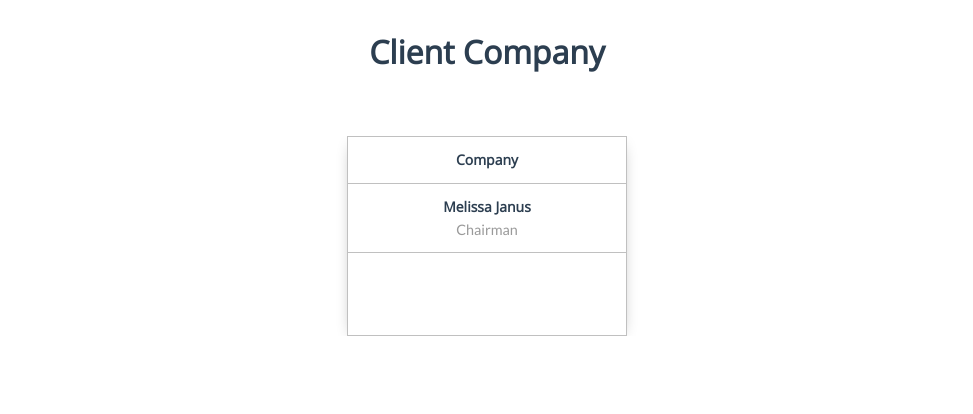
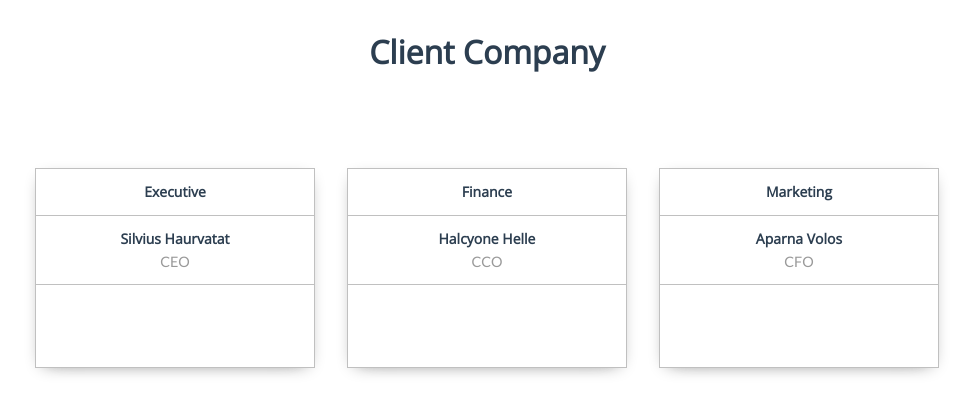
Before and after one commit to dannyk08/anattadesign, a Vue app: page / in a window 1280 px wide. Shown: the top 414 px of the page, without its empty margins (153-1126 px from the left). Built offline with nearby package versions, Linux system fonts and the light colour scheme.

Commit message:
save new template refactoring; needs: recursive rendering

```diff
--- a/src/App.vue
+++ b/src/App.vue
@@ -13,7 +13,7 @@ export default {
   },
   data() {
     return {
-      company: companyEmployees
+      company: companyEmployees.employees[0]
     };
   }
 };
@@ -39,7 +39,8 @@ $variables-map: (
   green-color-lighter: lighten($green, 25%),
   node-highlight-height: 2rem,
   node-border-height: 1px,
-  node-header-background-color: $green
+  node-header-background-color: $green,
+  node-card-info-min-height: 12.5rem
 );
 
 :root {
--- a/src/components/Company.vue
+++ b/src/components/Company.vue
@@ -1,24 +1,53 @@
 <template>
   <main class="company">
     <h1 class="company__name">Client Company</h1>
-    <EmployeeCarouselSlot
-      :isCarousel="!!company.employees && !!company.employees.length"
+    <div class="carousel-container">
+      <EmployeeCardCarouselSlot
+        :isCarousel="!!company.employees && company.employees.length > 3"
         :slotName="carouselSlotName"
       >
-      <Employee
+        <!-- <Employee
       :isNode="false"
       v-for="employee in company.employees"
       :key="employee.id"
       :employee="employee"
       :id="employee.id"
+        />-->
+        <!-- <EmployeeCards :slotName="carouselSlotName"/> -->
+        <EmployeeCard
+          :key="employee.id"
+          v-for="(employee, index) in company.employees"
+          :employeeInfo="employee.info"
+          :showEmployees="false"
+          @toggleEmployees="toggleEmployees(index)"
         />
-    </EmployeeCarouselSlot>
+      </EmployeeCardCarouselSlot>
+    </div>
+
+    <div
+      class="carousel-container"
+      v-if="clickedEmployee !== null && containsEmployees(company.employees[clickedEmployee])"
+    >
+      <EmployeeCardCarouselSlot
+        :isCarousel="!!company.employees[clickedEmployee].employees && company.employees[clickedEmployee].employees.length > 3"
+        :slotName="company.employees[clickedEmployee].id"
+      >
+        <EmployeeCard
+          :key="childEmployee.id"
+          v-for="childEmployee in company.employees[clickedEmployee].employees"
+          :employeeInfo="childEmployee.info"
+          :showEmployees="false"
+          @toggleEmployees="toggleEmployees(childEmployee.id)"
+        />
+      </EmployeeCardCarouselSlot>
+    </div>
   </main>
 </template>
 
 <script>
-import Employee from "./Employee.vue";
-import EmployeeCarouselSlot from "./EmployeeCarouselSlot.vue";
+import EmployeeCardCarouselSlot from "./EmployeeCardCarouselSlot.vue";
+import EmployeeCards from "./EmployeeCards.vue";
+import EmployeeCard from "./EmployeeCard.vue";
 
 export default {
   name: "ad-company",
@@ -37,8 +66,27 @@ export default {
     }
   },
   components: {
-    EmployeeCarouselSlot,
-    Employee
+    EmployeeCardCarouselSlot,
+    EmployeeCards,
+    EmployeeCard
+  },
+  data() {
+    return {
+      showEmployees: false,
+      clickedEmployee: null
+    };
+  },
+  methods: {
+    containsEmployees(employee = { employees: [] }) {
+      return employee.employees && !!employee.employees.length;
+    },
+    toggleEmployees(id) {
+      // if (this.employee.employees.length) {
+      // console.log({ event, clickedEmployee: this.clickedEmployee });
+      this.clickedEmployee = id;
+      this.showEmployees = !this.showEmployees;
+      // }
+    }
   }
 };
 </script>
@@ -52,4 +100,9 @@ export default {
     text-align: center;
   }
 }
+.carousel-container {
+  display: flex;
+  flex-direction: column;
+  align-items: center;
+}
 </style>
--- a/src/components/Employee.vue
+++ b/src/components/Employee.vue
@@ -1,12 +1,15 @@
 <template>
-  <div class="employee" :class="{'is-node': isNode}">
-    <EmployeeCard
+  <div
+    class="employee"
+    :class="{'is-node': isNode, 'holds-carousel': employee.employees.length && employee.employees.length > 3}"
+  >
+    <!-- <EmployeeCard
       @toggleEmployees="toggleEmployees()"
       :showEmployees="showEmployees"
       :employeeInfo="employee.info"
-    />
-    <EmployeeCarouselSlot
-      :isCarousel="!!employee.employees && !!employee.employees.length"
+    />-->
+    <!-- <EmployeeCarouselSlot
+      :isCarousel="employee.employees.length && employee.employees.length > 3"
       :slotName="{id}"
       v-if="employee.employees.length && showEmployees"
     >
@@ -17,18 +20,18 @@
         :employee="employee"
         :id="employee.id"
       />
-    </EmployeeCarouselSlot>
+    </EmployeeCarouselSlot>-->
   </div>
 </template>
 
 <script>
 import EmployeeCard from "./EmployeeCard.vue";
-import EmployeeCarouselSlot from "./EmployeeCarouselSlot.vue";
+// import EmployeeCarouselSlot from "./EmployeeCarouselSlot.vue";
 
 export default {
   name: "ad-employee",
   components: {
-    EmployeeCarouselSlot,
+    // EmployeeCarouselSlot,
     EmployeeCard
   },
   props: {
@@ -68,48 +71,53 @@ export default {
 
 <style lang="scss" scoped>
 .employee {
-  display: flex;
-  flex-direction: column;
-  align-items: center;
+  // display: flex;
+  // flex-direction: column;
+  // align-items: center;
+  // flex: 1;
 
-  &.is-node {
-    padding-top: var(--node-highlight-height);
-    padding-bottom: var(--node-highlight-height);
-    position: relative;
-    flex: 1;
+  // &.holds-carousel {
+  //   overflow: auto;
+  // }
 
-    &::before {
-      content: "";
-      width: var(--node-border-height);
-      height: var(--node-highlight-height);
-      background: var(--gray-color-light);
-      position: absolute;
-      top: 0;
-      z-index: -1;
-      left: 50%;
-      transform: translateX(-50%);
-    }
+  // &.is-node {
+  //   padding-top: var(--node-highlight-height);
+  //   padding-bottom: var(--node-highlight-height);
+  //   position: relative;
+  //   flex: 1;
 
-    &::after {
-      content: "";
-      width: 100%;
-      top: 0;
-      height: var(--node-border-height);
-      background: var(--gray-color-light);
-      position: absolute;
-    }
+  //   &::before {
+  //     content: "";
+  //     width: var(--node-border-height);
+  //     height: var(--node-highlight-height);
+  //     background: var(--gray-color-light);
+  //     position: absolute;
+  //     top: 0;
+  //     z-index: -1;
+  //     left: 50%;
+  //     transform: translateX(-50%);
+  //   }
 
-    &:first-of-type::after {
-      width: 50%;
-      left: 50%;
-    }
-    &:last-of-type::after {
-      width: 50%;
-      right: 50%;
-    }
-    &:only-of-type::after {
-      width: 0;
-    }
-  }
+  //   &::after {
+  //     content: "";
+  //     width: 100%;
+  //     top: 0;
+  //     height: var(--node-border-height);
+  //     background: var(--gray-color-light);
+  //     position: absolute;
+  //   }
+
+  //   &:first-of-type::after {
+  //     width: 50%;
+  //     left: 50%;
+  //   }
+  //   &:last-of-type::after {
+  //     width: 50%;
+  //     right: 50%;
+  //   }
+  //   &:only-of-type::after {
+  //     width: 0;
+  //   }
+  // }
 }
 </style>
--- a/src/components/EmployeeCard.vue
+++ b/src/components/EmployeeCard.vue
@@ -1,12 +1,14 @@
 <template>
-  <section class="employee__info" :class="{'active': showEmployees}" @click="toggleEmployees()">
-    <header class="employee__info-header">
+  <section class="employee-card">
+    <div class="employee-card__info" :class="{'active': showEmployees}" @click="toggleEmployees()">
+      <header class="employee-card__info-header">
         <h5>{{employeeInfo.department}}</h5>
       </header>
-    <main class="employee__info-main">
-      <h5 class="employee__info-main--name">{{employeeInfo.name}}</h5>
-      <p class="employee__info-main--title">{{employeeInfo.title}}</p>
+      <main class="employee-card__info-main">
+        <h5 class="employee-card__info-main--name">{{employeeInfo.name}}</h5>
+        <p class="employee-card__info-main--title">{{employeeInfo.title}}</p>
       </main>
+    </div>
   </section>
 </template>
 
@@ -33,9 +35,15 @@ export default {
 </script>
 
 <style lang="scss" scoped>
-.employee__info {
+.employee-card {
+  display: flex;
+  justify-content: center;
+
+  &__info {
     min-width: 17.5rem;
-  min-height: 12.5rem;
+    max-width: 17.5rem;
+    min-height: var(--node-card-info-min-height);
+    max-height: var(--node-card-info-min-height);
     border: var(--node-border-height) solid var(--gray-color-lighter);
     display: flex;
     flex-direction: column;
@@ -85,4 +93,5 @@ export default {
       color: var(--gray-color-light);
     }
   }
+}
 </style>
--- /dev/null
+++ b/src/components/EmployeeCardCarouselSlot.vue
@@ -0,0 +1,68 @@
+<template slot="slotName">
+  <section class="employee-card-carousel" :class="{'should-rotate': isCarousel}">
+    <main class="employee-card-carousel__container">
+      <slot></slot>
+    </main>
+  </section>
+</template>
+
+<script>
+export default {
+  name: "ad-employee-card-carousel-slot",
+  props: {
+    isCarousel: {
+      type: Boolean,
+      default: false,
+      required: true
+    },
+    slotName: {
+      default: "default"
+    }
+  }
+};
+</script>
+
+<style lang="scss" scoped>
+.employee-card-carousel {
+  display: flex;
+  // overflow-x: auto;
+  // width: 100%;
+  // justify-content: space-around;
+  margin-top: var(--node-highlight-height);
+  min-height: calc(
+    var(--node-card-info-min-height) + calc(var(--node-highlight-height) * 2)
+  );
+  min-width: 90%;
+  max-width: 90%;
+
+  &.should-rotate {
+    // position: relative;
+    // just for highlighting
+    background: transparentize(crimson, 0.75);
+    overflow: hidden;
+    // left: 1rem;
+    // min-width: 50vw;
+    // min-height: calc(
+    //   var(--node-card-info-min-height) + calc(var(--node-highlight-height) * 2)
+    // );
+  }
+
+  &.should-rotate &__container {
+    overflow: auto;
+    justify-content: flex-start;
+    // position: absolute;
+    // left: 0;
+    // padding: 0 2rem;
+    // right: 0;
+    // background: transparentize(crimson, 0.75);
+    // min-height: 100%;
+  }
+
+  &__container {
+    display: flex;
+    flex: 1;
+    justify-content: center;
+    align-items: center;
+  }
+}
+</style>
--- /dev/null
+++ b/src/components/EmployeeCards.vue
@@ -0,0 +1,14 @@
+<template slot="slotName">
+  <h2>employee cards</h2>
+</template>
+
+<script>
+export default {
+  name: "ad-employee-cards",
+  props: {
+    slotName: {
+      default: "default"
+    }
+  }
+};
+</script>
--- a/src/components/EmployeeCarouselSlot.vue
+++ /dev/null
@@ -1,42 +0,0 @@
-<template slot="slotName">
-  <section class="employee-carousel">
-    <main class="employee-carousel__container" :class="{'should-rotate': isCarousel}">
-      <slot></slot>
-    </main>
-  </section>
-</template>
-
-<script>
-export default {
-  name: "ad-employee-carousel-slot",
-  props: {
-    isCarousel: {
-      type: Boolean,
-      default: false,
-      required: true
-    },
-    slotName: {
-      default: "default"
-    }
-  }
-};
-</script>
-
-<style lang="scss" scoped>
-.employee-carousel {
-  position: relative;
-  display: flex;
-  overflow-x: auto;
-  width: 100%;
-  justify-content: space-around;
-  margin-top: var(--node-highlight-height);
-
-  &__container {
-    display: flex;
-
-    .should-rotate {
-      background: transparentize(crimson, 0.75);
-    }
-  }
-}
-</style>
```
Lines whose indentation alone changed are shown as unchanged.
